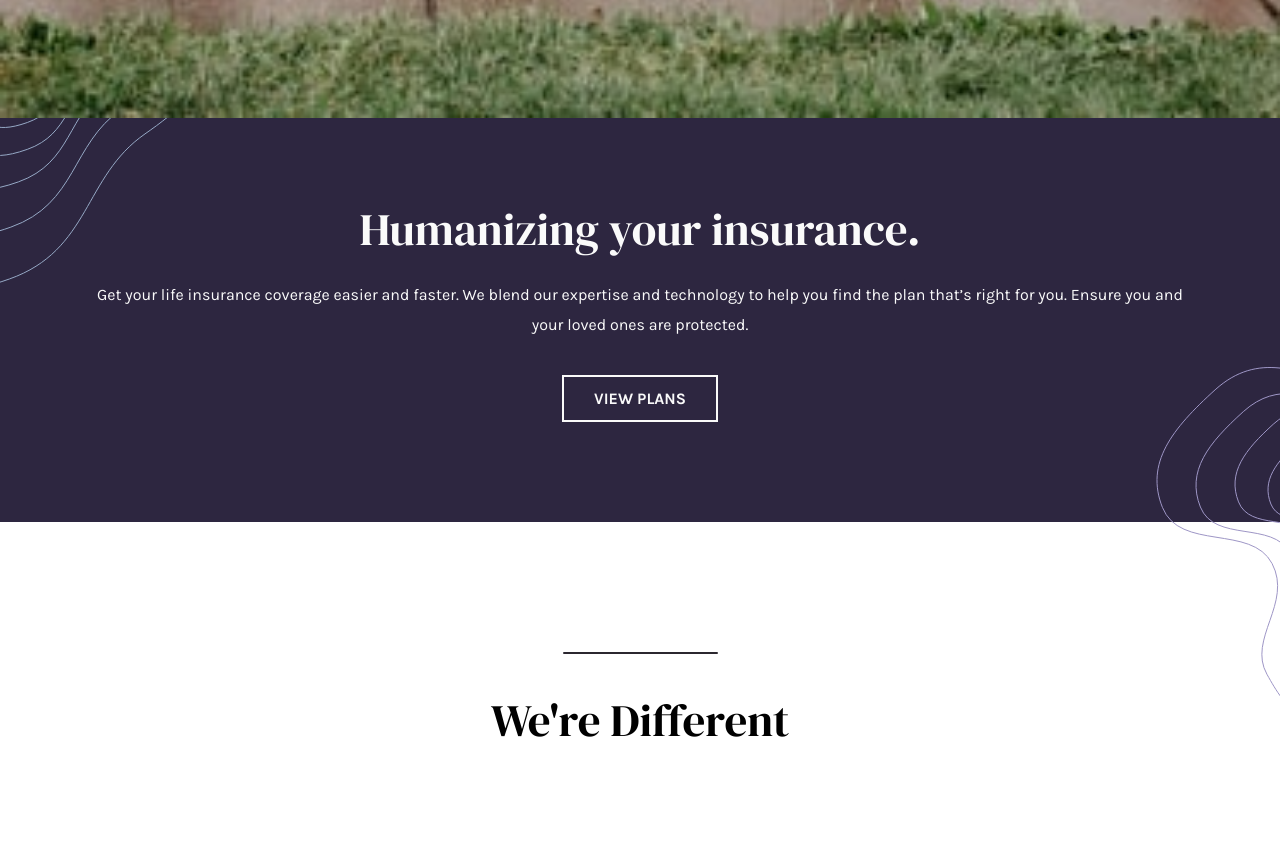
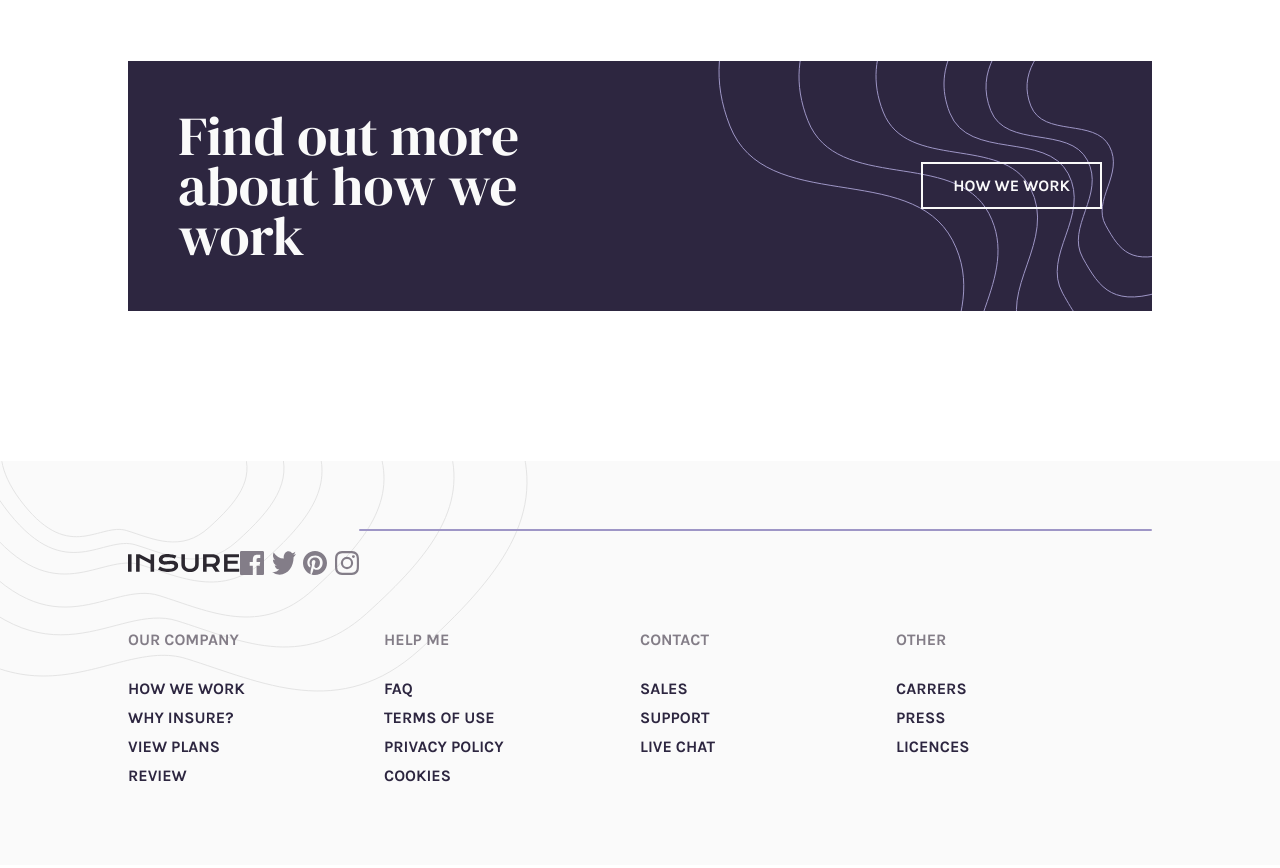
Before and after one commit to abdulazeezjimoh/insure-landing-page, a plain HTML site: page index.html in a window 1280 px wide. Shown: the part 1491-2359 px from the top of the page. Drawn offline with Linux system fonts and the light colour scheme.

Commit message:
Desktop Design Ready

```diff
--- a/styles/style.css
+++ b/styles/style.css
@@ -1,9 +1,20 @@
+@font-face {
+    font-family: "DM Serif Display";
+    src: url(../fonts/DM_Serif_Display/DMSerifDisplay-Regular.ttf);
+    font-weight: 400;
+}
+
+@font-face {
+    font-family: 'Karla';
+    src: url(../fonts/Karla/Karla-Regular.ttf);
+    font-weight: 400, 700;
+}
+
 body {
     margin: 0px;
     font-size: 16px;
     font-weight: 400;
     font-family: "Karla", sans-serif;
-    background-color: hsl(0, 77%, 62%);
 }
 
 ul, li, a, p, h1, h2, h3 {
@@ -49,7 +60,7 @@ ul, li, a, p, h1, h2, h3 {
 }
 
 .navbar {
-    /* z-index: 50; */
+    z-index: 50;
     position: relative;
     display: flex;
     justify-content: space-between;
@@ -101,29 +112,18 @@ ul, li, a, p, h1, h2, h3 {
                 color: hsl(270, 9%, 17%);
             }
 
-
 .image-intro-mobile {
     display: block;
     width: 100%;
 }
 
-
 .image-intro-desktop {
     display: none;
-    top: 100px;
     right: 10vw;
-    position: absolute;
 }
 
 .pattern {
     position: absolute;
-}
-
-.mobile-pattern {
-    display: block;
-}
-.desktop-pattern {
-    display: none;
 }
 
 .short-line {
@@ -147,23 +147,25 @@ ul, li, a, p, h1, h2, h3 {
     .preamble {
         text-align: center;
         width: 100%;
-        padding-right: 0px;
-        margin-top: 80px;
-        margin-bottom: 100px;
-        margin-right: auto; }
+        margin: 80px 0;
+        margin-bottom: 100px; }
         .preamble-short-line {
             display: none;
         }
         .preamble .title {
-            margin-bottom: 20px;
+            margin-bottom: 10px;
         }
         .preamble .paragraph {
             margin-bottom: 35px;
         }
-        .right-pattern-mobile {
+        .mobile-pattern {
+            display: block;
             z-index: 2;
             bottom: -175px;
             right: 0;
+        }
+        .desktop-pattern {
+            display: none;
         }
 
 .service-feature {
@@ -208,13 +210,11 @@ ul, li, a, p, h1, h2, h3 {
         color: hsl(0, 0%, 98%); }
         .find-out-more .title {
             line-height: 40px;
-            font-size: 38px;
             margin-bottom: 30px;
         }
 
 .footer {
     box-sizing: border-box;
-    /* height: 400px; */
     background-color: hsl(0, 0%, 98%);
     background-image: url(../images/bg-pattern-footer-mobile.svg);
     background-repeat: no-repeat; }
@@ -238,8 +238,7 @@ ul, li, a, p, h1, h2, h3 {
     .footer-link-ctn {
         display: flex;
         flex-wrap: wrap;
-        padding-bottom: 80px;
-     }
+        padding-bottom: 80px; }
         .link-list-box {
             width: 100%;
             text-align: center;}
@@ -255,3 +254,200 @@ ul, li, a, p, h1, h2, h3 {
             .list-links:not(:last-child) {
                 margin-bottom: 10px;
             }
+
+@media (min-width: 500px) {
+    .find-out-more, .feature {
+        padding: 0 30px;
+    }
+}
+
+@media (min-width: 768px) {
+    .preamble {
+        text-align: center;
+        width: 90%;
+        margin: 80px auto; }
+    .find-out-more {
+        height: 250px;
+        background-image: url(../images/bg-pattern-how-we-work-desktop.svg);
+        justify-content: space-between;
+        text-align: left;
+        flex-direction: row; }
+        .find-out-more .title {
+            width: 50%;
+            margin-bottom: 0px;
+        }
+    .find-out-more, .feature {
+        padding: 0 50px;
+    }
+    .link-list-box {
+        width: 50%;
+        text-align: center;
+    }
+}
+
+@media (min-width: 992px) {
+    .title {
+        font-size: 55px;
+    }
+    .sub-title {
+        font-size: 30px;
+    }
+    .image-intro-mobile {
+        display: none;
+    }
+    .navbar {
+        background-color: hsl(0, 0%, 98%); }
+        .toggler {
+            display: none;
+        }
+        .navlinks-ctn-mobile {
+            position: unset;
+            padding: 0;
+            display: flex;
+            align-items: center;
+            box-sizing: border-box;
+            height: 70px;
+            width: auto;
+            background-color: transparent;
+            background-image: none }
+            .navlinks {
+                width: auto;
+                font-weight: 700;
+                font-size: 1em;
+                color: hsl(273, 4%, 51%); }
+                .navlinks:hover {
+                    color: hsl(256, 26%, 20%);
+                }
+            .nav-btn {
+                font-size: 1em;
+                border: 2px solid hsl(256, 26%, 20%);
+                width: auto;
+                color: hsl(256, 26%, 20%); }
+                .nav-btn:hover {
+                    color: hsl(0, 0%, 98%);
+                    background-color: hsl(256, 26%, 20%);
+                }
+    .humanizing {
+        height: 500px;
+        display: flex;
+        justify-content: space-between;
+        align-items: center;
+        color: hsl(0, 0%, 98%);
+        background-color: hsl(256, 26%, 20%);
+        background-image: url(../images/bg-pattern-intro-left-desktop.svg);
+        background-position: bottom -330px left;
+        background-repeat: no-repeat; }
+        .preamble {
+            box-sizing: border-box;
+            width: 50%;
+            text-align: left;
+            padding-right: 40px;
+            margin: 0; }
+            .preamble-short-line {
+                display: block;
+                background-color: hsl(0, 0%, 98%);
+                margin-bottom: 40px;
+            }
+            .preamble .title {
+                line-height: 50px;
+                margin-bottom: 10px;
+            }
+            .preamble .paragraph {
+                margin-bottom: 35px;
+            }
+            .mobile-pattern {
+                display: none;
+            }
+            .desktop-pattern {
+                display: block;
+                z-index: 2;
+                top: -80px;
+                right: 0;
+            }
+        .image-intro-desktop {
+            width: 47%;
+            display: block;
+            margin-top: 150px;
+        }
+    .different-short-line {
+        margin: unset;
+        margin-right: auto;
+    }
+    .different .title {
+        margin-top: 35px;
+        margin-bottom: 30px;
+        text-align: left;
+    }
+    .feature-ctn {
+        display: grid;
+        grid-gap: 20px;
+        grid-template-columns: repeat(3, auto);
+        padding: 50px 0; }
+        .feature {
+            text-align: left;
+            padding: unset; }
+    .find-out-more .title {
+        width: 60%;
+        line-height: 50px;
+    }
+    .footer {
+        background-image: url(../images/bg-pattern-footer-desktop.svg);
+    }
+    .footer-top {
+        display: flex;
+        justify-content: space-between;
+        align-items: center;
+        text-align: center; }
+        .footer-top .logo {
+            margin-top: 90px;
+            margin-bottom: 25px;
+        }
+        .social-ctn {
+            margin: 0;
+            margin-top: 90px;
+            margin-bottom: 25px;
+            width: 15%;
+        }
+    .link-list-box {
+        width: 25%;
+        text-align: left;
+    }
+}
+
+@media (min-width: 1200px) {
+    .area {
+        padding: 0 10vw;
+    }
+    .title {
+        font-size: 75px;
+    }
+    .sub-title {
+        font-size: 45px;
+    }
+    .paragraph {
+        font-size: 16px;
+    }
+    .humanizing {
+        height: 700px; }
+        .preamble-short-line {
+            margin-bottom: 50px;
+        }
+        .preamble .title {
+            line-height: 75px;
+            margin-bottom: 30px;
+        }
+        .preamble .paragraph {
+            margin-bottom: 45px;
+        }
+        .image-intro-desktop {
+            width: 50%;
+            margin-top: 250px;
+        }
+    .service-feature {
+        padding-top: 130px;
+        padding-bottom: 150px; }
+        .find-out-more .title {
+            width: 46%;
+            font-size: 55px;
+        }
+}
```
